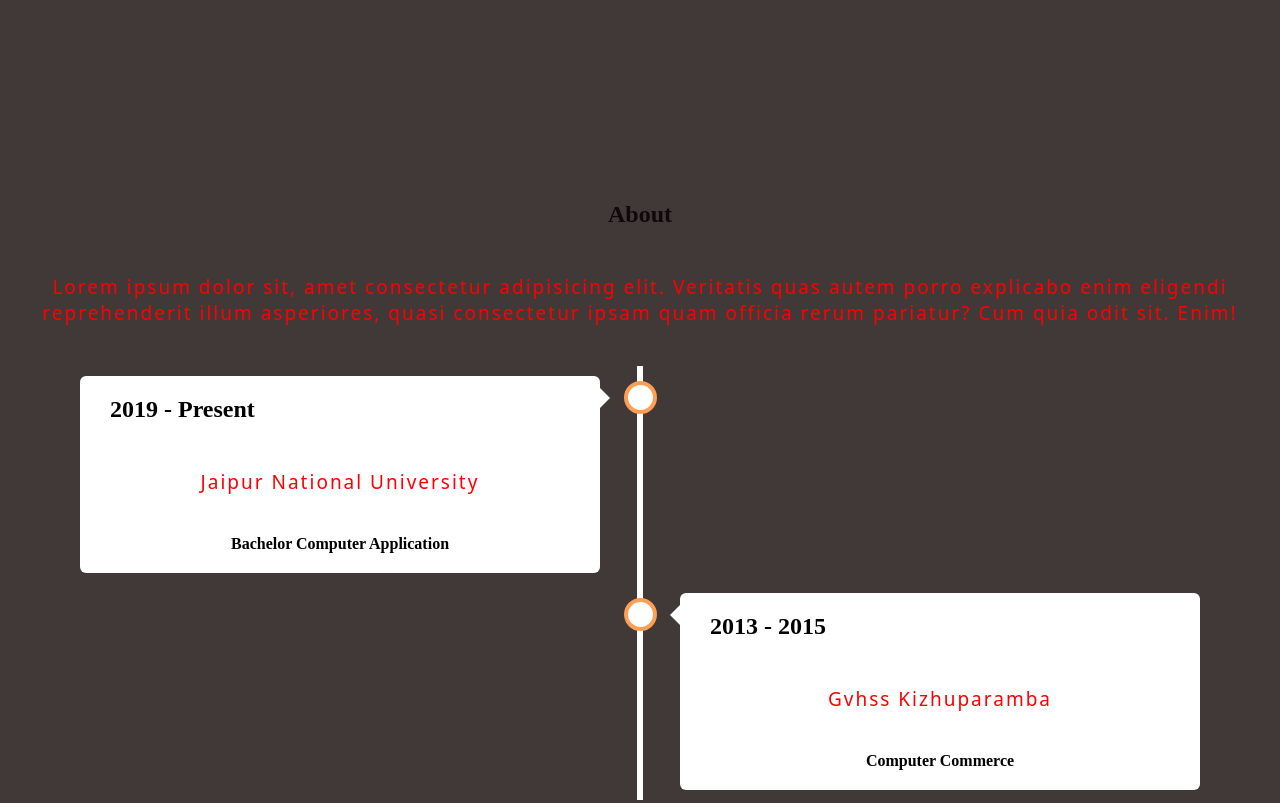
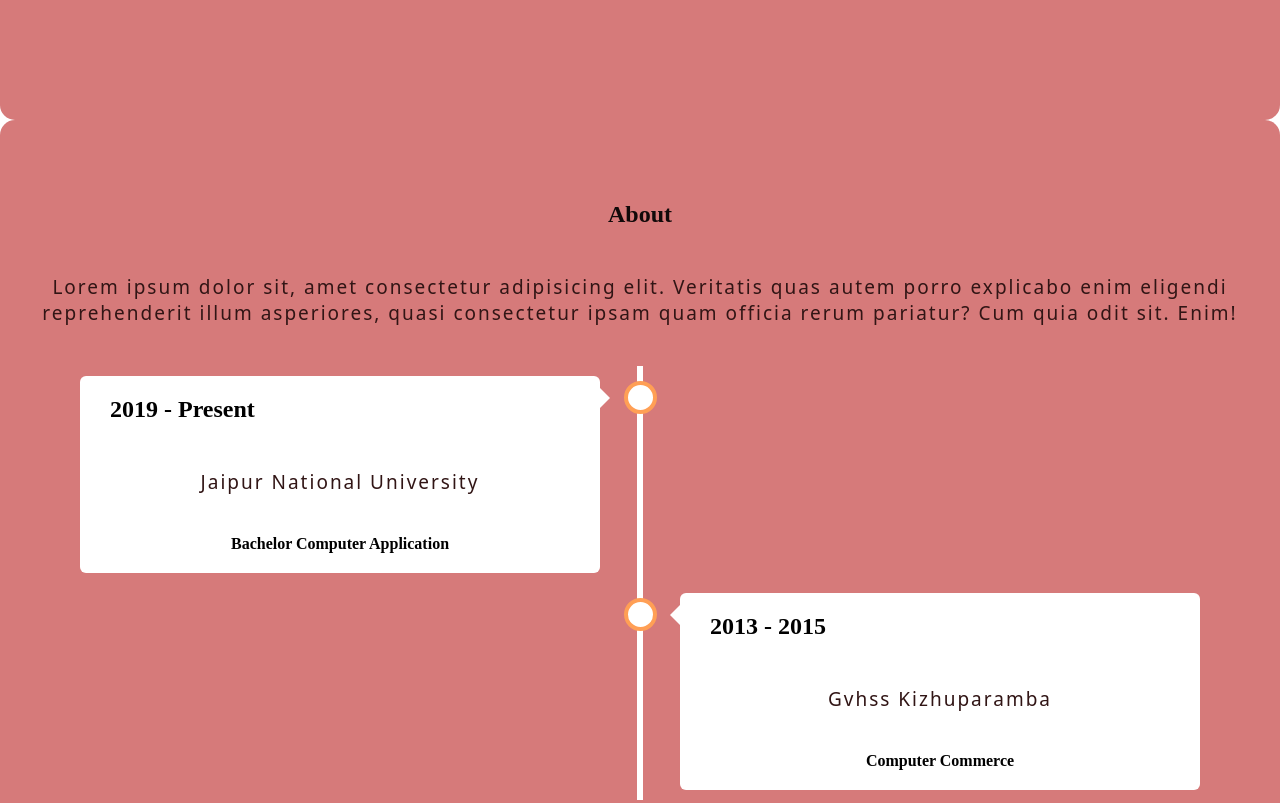
Before and after one commit to Shuhaibkt02/shuhaibkt02.github.io, a plain HTML site: page index.html in a window 1280 px wide. Shown: the part 1400-2203 px from the top of the page. Drawn offline with Linux system fonts and the light colour scheme.

Commit message:
4th session

```diff
--- a/style.css
+++ b/style.css
@@ -17,12 +17,13 @@
     letter-spacing: 1px;
 }
 .inpages-container{
-    background-color: rgb(65, 56, 56);
+    background-color: rgb(214 122 122);
     width: auto;
     height: 95vh;
     display: flex;
     justify-content: center;
     align-items: center;
+    border-radius: 15px;
 }
 h1{
     color: rgb(17, 9, 9);
@@ -62,7 +63,7 @@ h1{
     text-align: center;
 }
 .About p{
-    color: rgb(255, 0, 0);
+    color: rgb(49 21 21);
     margin: 40px;
     letter-spacing: 2px;
     font-size: 19px;
@@ -77,7 +78,7 @@ h1{
     padding-top: 300px;
 }
 footer{
-    background-color: #521212;
+    background-color: #ff5353;
     text-align: center;
     font-family: fangsong;
 }
```
